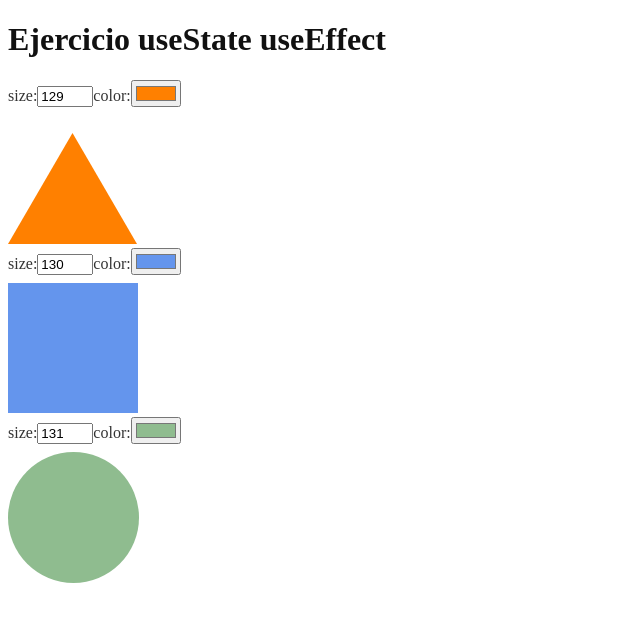
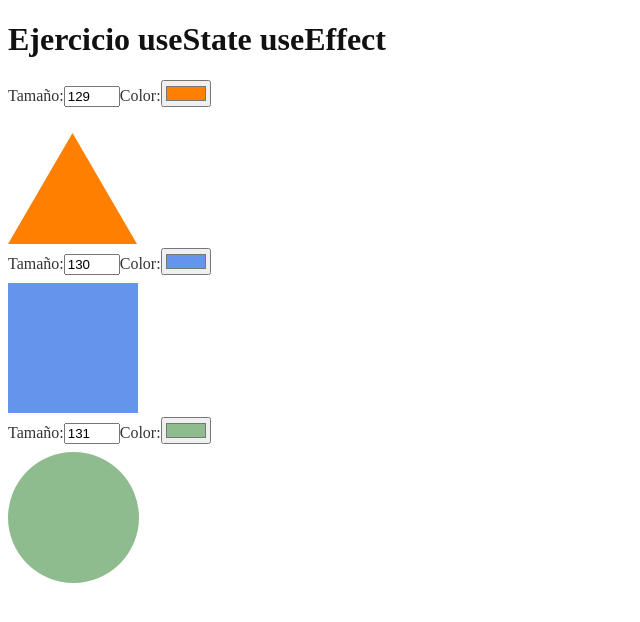
Before and after one commit to Bazza6/ra-m2-usestate-useeffect, a React (Vite) app: page / in a window 1280 px wide. Shown: the top 622 px of the page, without its empty margins (0-640 px from the left). Built offline with nearby package versions, Linux system fonts and the light colour scheme.

Commit message:
add propTypes for all components

```diff
--- a/src/components/molecules/InputColor.jsx
+++ b/src/components/molecules/InputColor.jsx
@@ -1,9 +1,15 @@
+import PropTypes from 'prop-types'
 import { Label } from '../atoms'
 
-export const InputColor = ({ id, colorValue, onChangeColor }) => {
+export const InputColor = ({
+  id,
+  colorValue,
+  onChangeColor = () => {},
+  children,
+}) => {
   return (
     <Label htmlFor={id}>
-      color:
+      {children}
       <input
         name={id}
         id={id}
@@ -14,3 +20,10 @@ export const InputColor = ({ id, colorValue, onChangeColor }) => {
     </Label>
   )
 }
+
+InputColor.propTypes = {
+  id: PropTypes.string,
+  colorValue: PropTypes.string,
+  onChangeColor: PropTypes.func,
+  children: PropTypes.node,
+}
--- a/src/components/molecules/InputNumber.jsx
+++ b/src/components/molecules/InputNumber.jsx
@@ -1,17 +1,30 @@
+import PropTypes from 'prop-types'
 import { Label } from '../atoms'
 
-export const InputNumber = ({ id, sizeValue, onChangeSize }) => {
+export const InputNumber = ({
+  id,
+  numberValue,
+  onChangeNumber = () => {},
+  children,
+}) => {
   return (
     <Label htmlFor={id}>
-      size:
+      {children}
       <input
         name={id}
         id={id}
         style={{ width: '48px' }}
         type='number'
-        value={sizeValue}
-        onChange={onChangeSize}
+        value={numberValue}
+        onChange={onChangeNumber}
       />
     </Label>
   )
 }
+
+InputNumber.propTypes = {
+  id: PropTypes.string,
+  numberValue: PropTypes.number,
+  onChangeNumber: PropTypes.func,
+  children: PropTypes.node,
+}
--- a/src/components/organism/Circle.jsx
+++ b/src/components/organism/Circle.jsx
@@ -1,3 +1,4 @@
+import PropTypes from 'prop-types'
 import { CircleSvg } from '../atoms'
 import { InputNumber, InputColor } from '../molecules'
 
@@ -12,18 +13,29 @@ export const Circle = ({
       <div style={{ display: 'block', marginBottom: '8px' }}>
         <InputNumber
           id='circleNumber'
-          sizeValue={circleSize}
-          onChangeSize={(e) => setCircleSize(Number(e.target.value))}
-        />
+          numberValue={circleSize}
+          onChangeNumber={(e) => setCircleSize(Number(e.target.value))}
+        >
+          Tamaño:
+        </InputNumber>
         <InputColor
           id='circleColor'
           colorValue={circleColor}
           onChangeColor={(e) => {
             setCircleColor(e.target.value)
           }}
-        />
+        >
+          Color:
+        </InputColor>
       </div>
       <CircleSvg circleSize={circleSize} circleColor={circleColor} />
     </>
   )
 }
+
+Circle.propTypes = {
+  circleSize: PropTypes.number,
+  circleColor: PropTypes.string,
+  setCircleSize: PropTypes.func.isRequired,
+  setCircleColor: PropTypes.func.isRequired,
+}
--- a/src/components/organism/Square.jsx
+++ b/src/components/organism/Square.jsx
@@ -1,3 +1,4 @@
+import PropTypes from 'prop-types'
 import { SquareSvg } from '../atoms'
 import { InputNumber, InputColor } from '../molecules'
 
@@ -12,16 +13,27 @@ export const Square = ({
       <div style={{ display: 'block', marginBottom: '8px' }}>
         <InputNumber
           id='squareNumber'
-          sizeValue={squareSize}
-          onChangeSize={(e) => setSquareSize(Number(e.target.value))}
-        />
+          numberValue={squareSize}
+          onChangeNumber={(e) => setSquareSize(Number(e.target.value))}
+        >
+          Tamaño:
+        </InputNumber>
         <InputColor
           id='squareColor'
           colorValue={squareColor}
           onChangeColor={(e) => setSquareColor(e.target.value)}
-        />
+        >
+          Color:
+        </InputColor>
       </div>
       <SquareSvg squareSize={squareSize} squareColor={squareColor} />
     </>
   )
 }
+
+Square.propTypes = {
+  squareSize: PropTypes.number,
+  squareColor: PropTypes.string,
+  setSquareSize: PropTypes.func.isRequired,
+  setSquareColor: PropTypes.func.isRequired,
+}
--- a/src/components/organism/Triangle.jsx
+++ b/src/components/organism/Triangle.jsx
@@ -1,3 +1,4 @@
+import PropTypes from 'prop-types'
 import { TriangleSvg } from '../atoms'
 import { InputNumber, InputColor } from '../molecules'
 
@@ -12,16 +13,27 @@ export const Triangle = ({
       <div style={{ display: 'block', marginBottom: '8px' }}>
         <InputNumber
           id='triangleNumber'
-          sizeValue={triangleSize}
-          onChangeSize={(e) => setTriangleSize(Number(e.target.value))}
-        />
+          numberValue={triangleSize}
+          onChangeNumber={(e) => setTriangleSize(Number(e.target.value))}
+        >
+          Tamaño:
+        </InputNumber>
         <InputColor
           id='triangleColor'
           colorValue={triangleColor}
           onChangeColor={(e) => setTriangleColor(e.target.value)}
-        />
+        >
+          Color:
+        </InputColor>
       </div>
       <TriangleSvg triangleSize={triangleSize} triangleColor={triangleColor} />
     </>
   )
 }
+
+Triangle.propTypes = {
+  triangleSize: PropTypes.number,
+  triangleColor: PropTypes.string,
+  setTriangleSize: PropTypes.func.isRequired,
+  setTriangleColor: PropTypes.func.isRequired,
+}
--- a/src/styles/colors.js
+++ b/src/styles/colors.js
@@ -4,5 +4,5 @@ export const colors = {
     font: {
         base: "#333",
         headings: "#111",
-    }
+    },
 }
--- a/src/styles/dimensions.js
+++ b/src/styles/dimensions.js
@@ -5,5 +5,5 @@ export const dimensiones = {
     font: {
         base: "16px",
         h1: "32px",
-    }
+    },
 }
```
Also changed, not shown: src/components/atoms/Label.jsx (+8 -0 lines), src/components/atoms/Title.jsx (+7 -0 lines).
